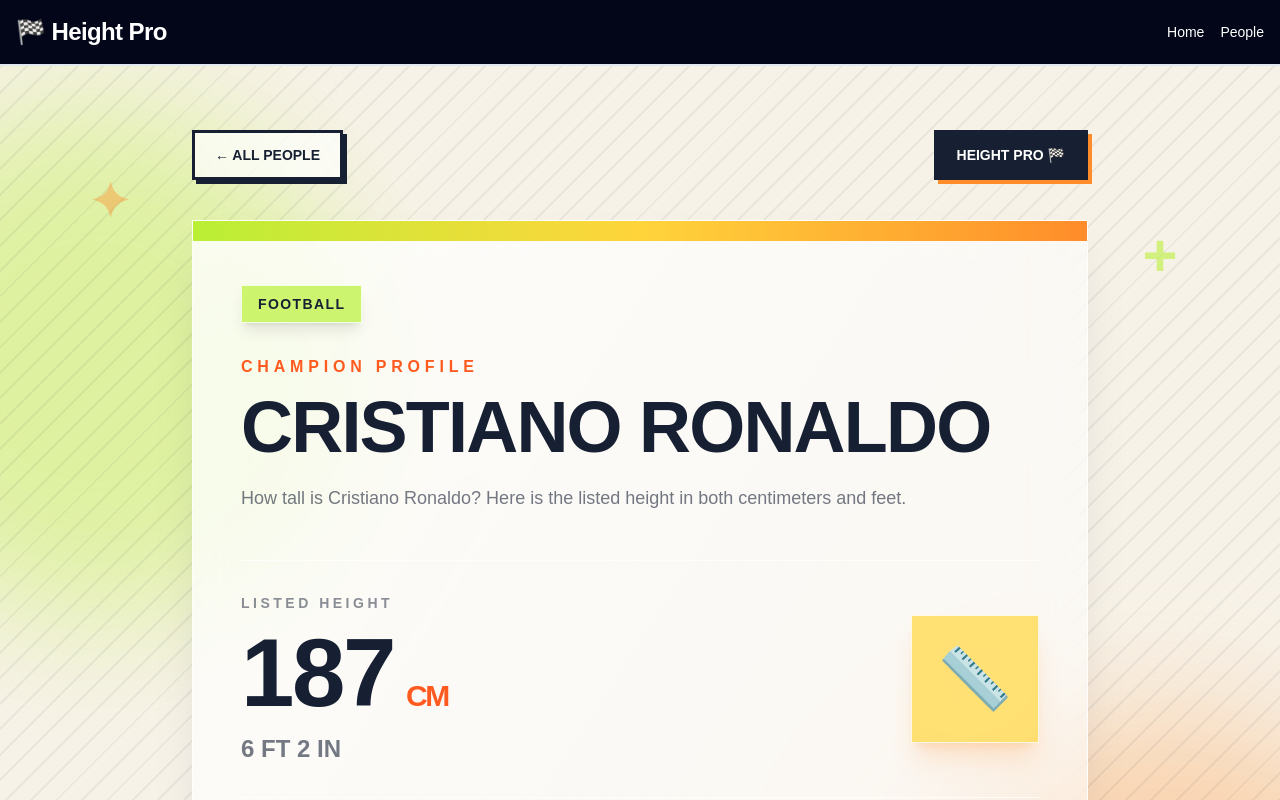
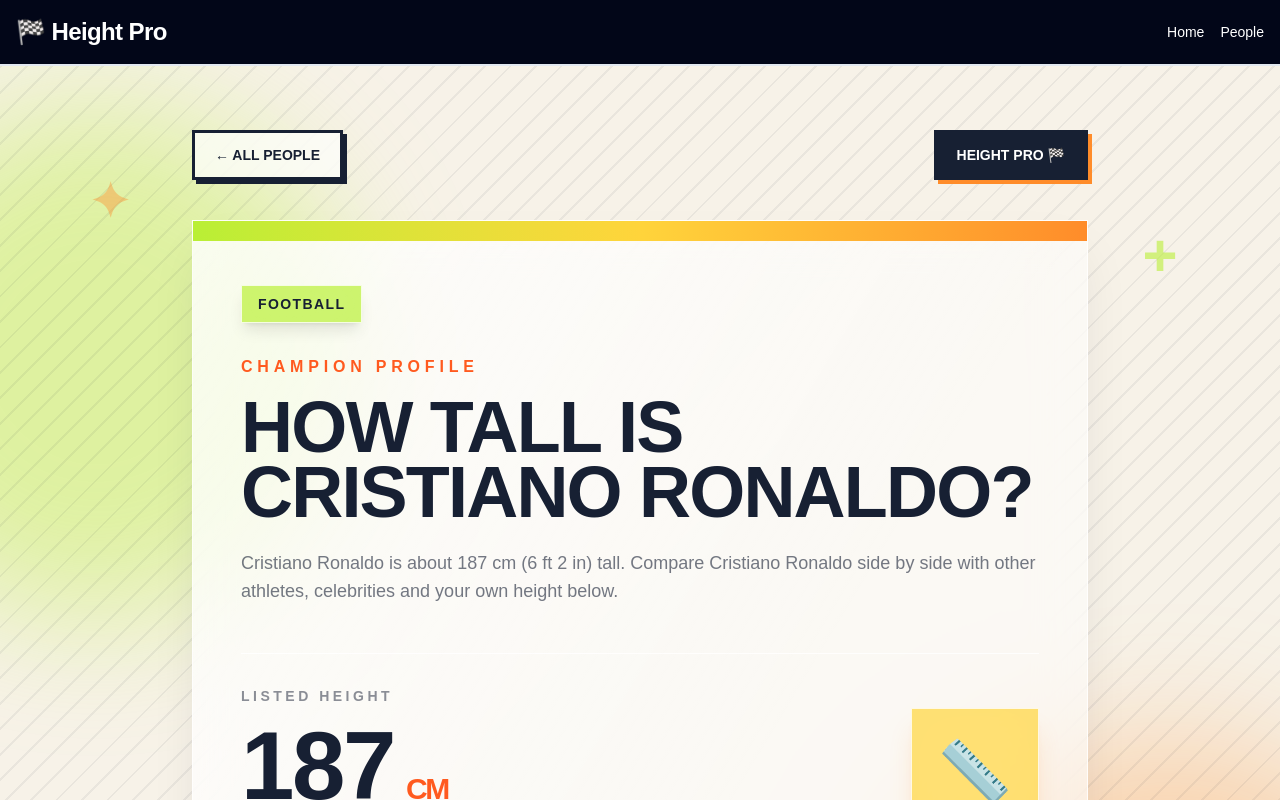
Before and after one commit to umernisar188-afk/height-pro, a Next.js app: page /people/cristiano-ronaldo in a window 1280 px wide. Shown: the top 800 px of the page. Built offline with nearby package versions, Linux system fonts and the light colour scheme.

Commit message:
Improve SEO title, description and heading on people pages

```diff
--- a/app/people/[slug]/page.tsx
+++ b/app/people/[slug]/page.tsx
@@ -28,8 +28,9 @@ export async function generateMetadata({
   const heightFeet = cmToFeetInches(person.heightCm);
 
   return {
-    title: `${person.name} Height: ${person.heightCm} cm`,
-    description: `How tall is ${person.name}? ${person.name} is listed at ${person.heightCm} cm (${heightFeet}). Compare your height with ${person.name} and other athletes, celebrities, and public figures on Height Pro.`,
+    title: `How Tall Is ${person.name}? ${person.heightCm} cm (${heightFeet}) + Comparison`,
+description: `${person.name} is ${person.heightCm} cm (${heightFeet}) tall. Compare ${person.name}'s height side by side with athletes, celebrities and your own height.`,
+alternates: { canonical: `https://heightproapp.com/people/${person.slug}` },
   };
 }
 
@@ -135,15 +136,14 @@ export default async function PersonPage({
               <p className="font-black uppercase tracking-[0.3em] text-[#ff5a1f]">
                 Champion Profile
               </p>
-
-              <h1 className="mt-4 text-5xl font-black uppercase leading-[0.9] tracking-tight text-[#172033] sm:text-7xl">
-                {person.name}
-              </h1>
-
-              <p className="mt-6 text-lg font-medium text-[#172033]/60">
-                How tall is {person.name}? Here is the listed height in both
-                centimeters and feet.
-              </p>
+<h1 className="mt-4 text-5xl font-black uppercase leading-[0.9] tracking-tight text-[#172033] sm:text-7xl">
+  How tall is {person.name}?
+</h1>
+<p className="mt-6 text-lg font-medium text-[#172033]/60">
+  {person.name} is about {person.heightCm} cm ({heightFeet}) tall.
+  Compare {person.name} side by side with other athletes, celebrities
+  and your own height below.
+</p>
 
             </div>
 
```
